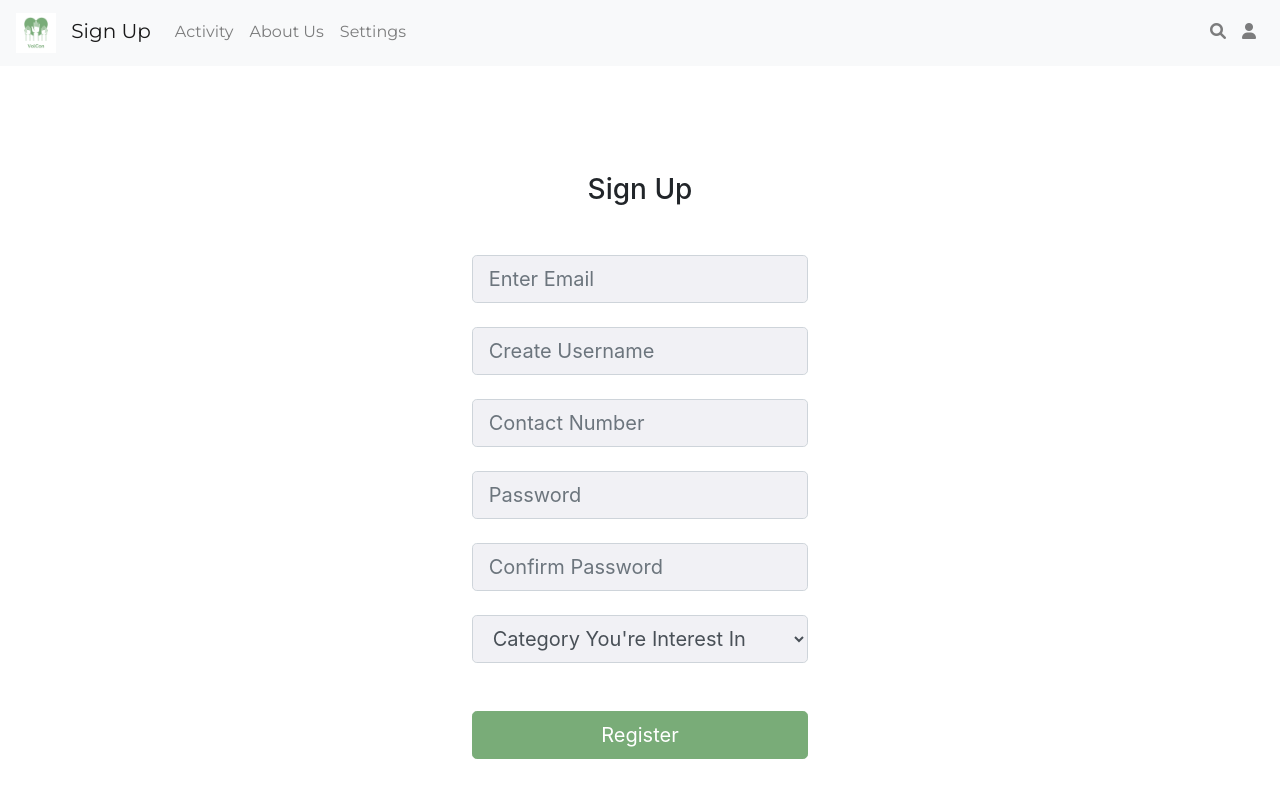
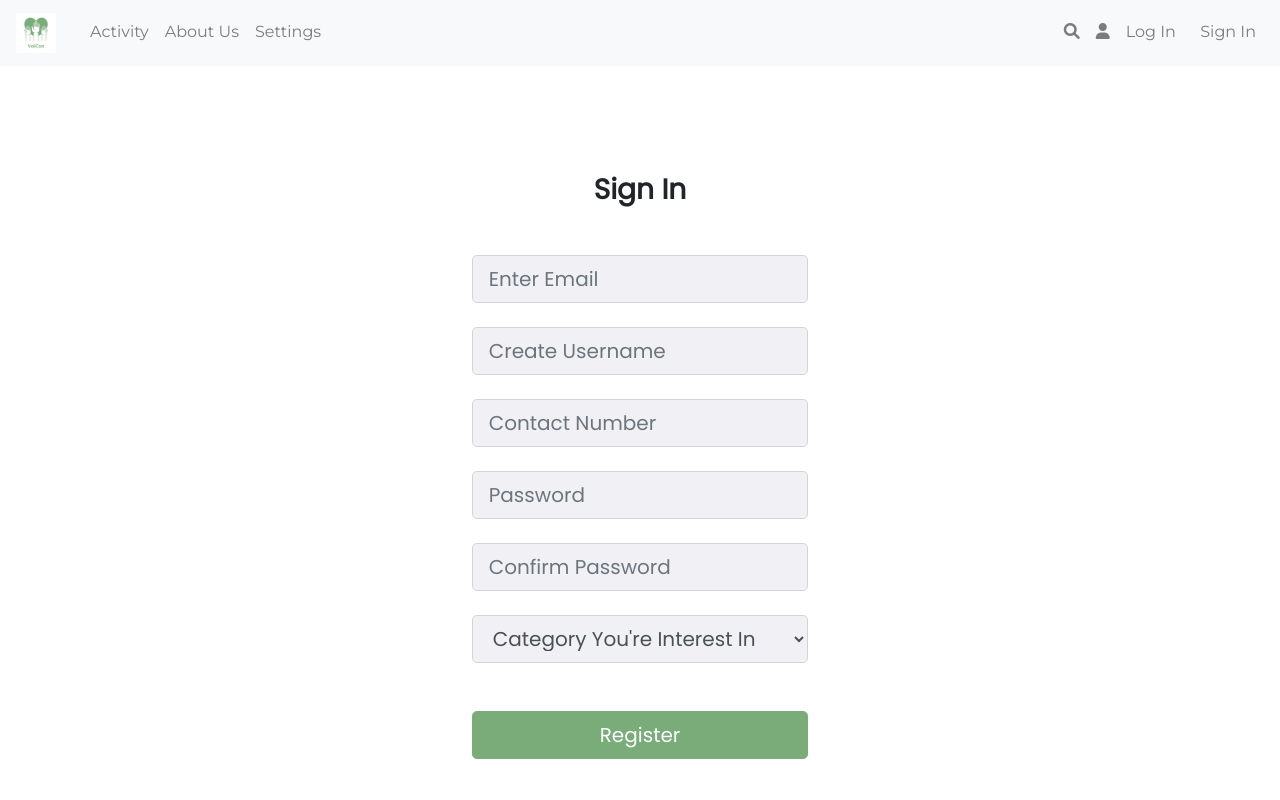
Before and after one commit to jiradhanaaaa/VolCon, a plain HTML site: page signup.html in a window 1280 px wide. Shown: the top 800 px of the page. Drawn offline with nearby package versions, Linux system fonts and the light colour scheme.

Commit message:
Update signup

```diff
--- a/signup.html
+++ b/signup.html
@@ -16,6 +16,9 @@
         }
         .mont1{
             font-family: 'Montserrat', sans-serif; /* Apply Montserrat font to the entire page */
+        }
+        .pop1{
+          font-family: 'Poppins';
         }
         .justcolor{
             color: #79AC78;
@@ -57,11 +60,11 @@
         }
     </style>
 </head>
-<body>
+<body class="mont1">
     <nav class="navbar navbar-expand-lg navbar-light bg-light mont1">
-        <a class="navbar-brand" href="#">
+        <a class="navbar-brand" href="index.html">
             <img  src="assets/VolCon.png"> <!-- Replace "your-logo.png" with your actual logo image -->
-            Sign Up
+
         </a>
         <button class="navbar-toggler" type="button" data-toggle="collapse" data-target="#navbarNav" aria-controls="navbarNav" aria-expanded="false" aria-label="Toggle navigation">
             <span class="navbar-toggler-icon"></span>
@@ -72,7 +75,7 @@
                     <a class="nav-link" href="#">Activity</a>
                 </li>
                 <li class="nav-item">
-                    <a class="nav-link" href="#">About Us</a>
+                    <a class="nav-link" href="aboutus.html">About Us</a>
                 </li>
                 <li class="nav-item">
                     <a class="nav-link" href="#">Settings</a>
@@ -86,6 +89,13 @@
             <a class="nav-item nav-link" href="#">
                 <i class="fas fa-user"></i> <!-- Profile icon -->
             </a>
+            <li class="nav-item nav-link ml-auto navbar-collapse">
+              <a href="login.html" style="text-decoration: none; color: inherit;" class="">Log In</a>
+              &nbsp;&nbsp;
+            </li>
+            <li class="nav-item nav-link ml-auto navbar-collapse">
+              <a href="signup.html" style="text-decoration: none; color: inherit;">Sign In</a>
+            </li>
         </div>
     </nav>
 
@@ -97,7 +107,7 @@
 
                     <div class="card-body p-5 text-center">
 
-                      <h3 class="mb-5" style=>Sign Up</h3>
+                      <h3 class="mb-5" style= "font-weight: bolder;">Sign In</h3>
 
                       <div class="form-outline mb-4">
                         <input type="email" id="typeEmailX-2" style="background-color: #F1F1F5;" placeholder="Enter Email" class="form-control form-control-lg" />
```
